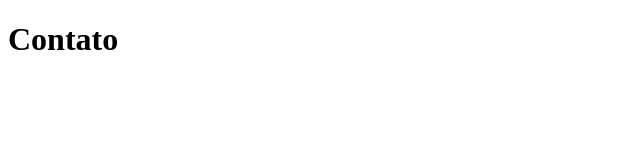
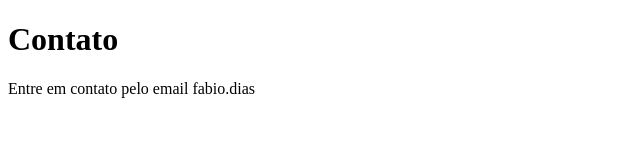
Before and after one commit to Fabiodias10/sistema-de-cadastro, a plain HTML site: page contato.html in a window 1280 px wide. Shown: the whole page, without its empty margins (0-640 px from the left). Drawn offline with Linux system fonts and the light colour scheme.

Commit message:
adcionando emal de contato

```diff
--- a/contato.html
+++ b/contato.html
@@ -7,5 +7,6 @@
 </head>
 <body>
     <h1>Contato</h1>
+    <p>Entre em contato pelo email fabio.dias</p>
 </body>
 </html>
```
